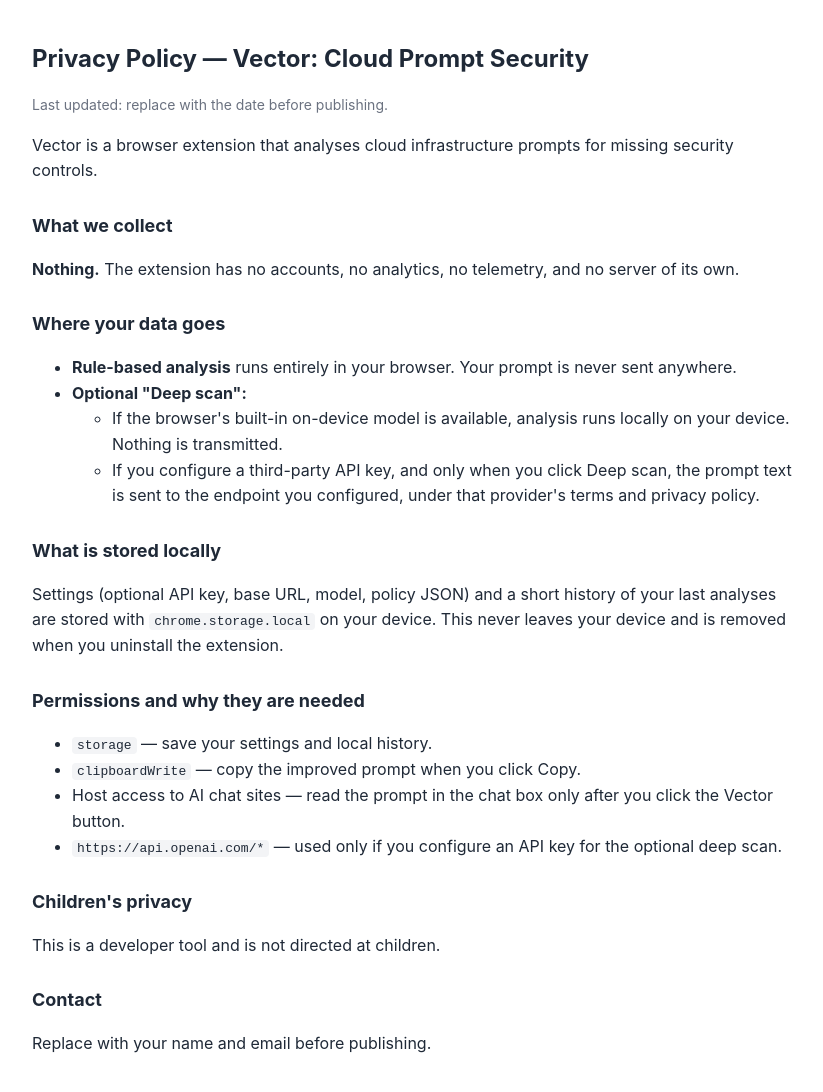
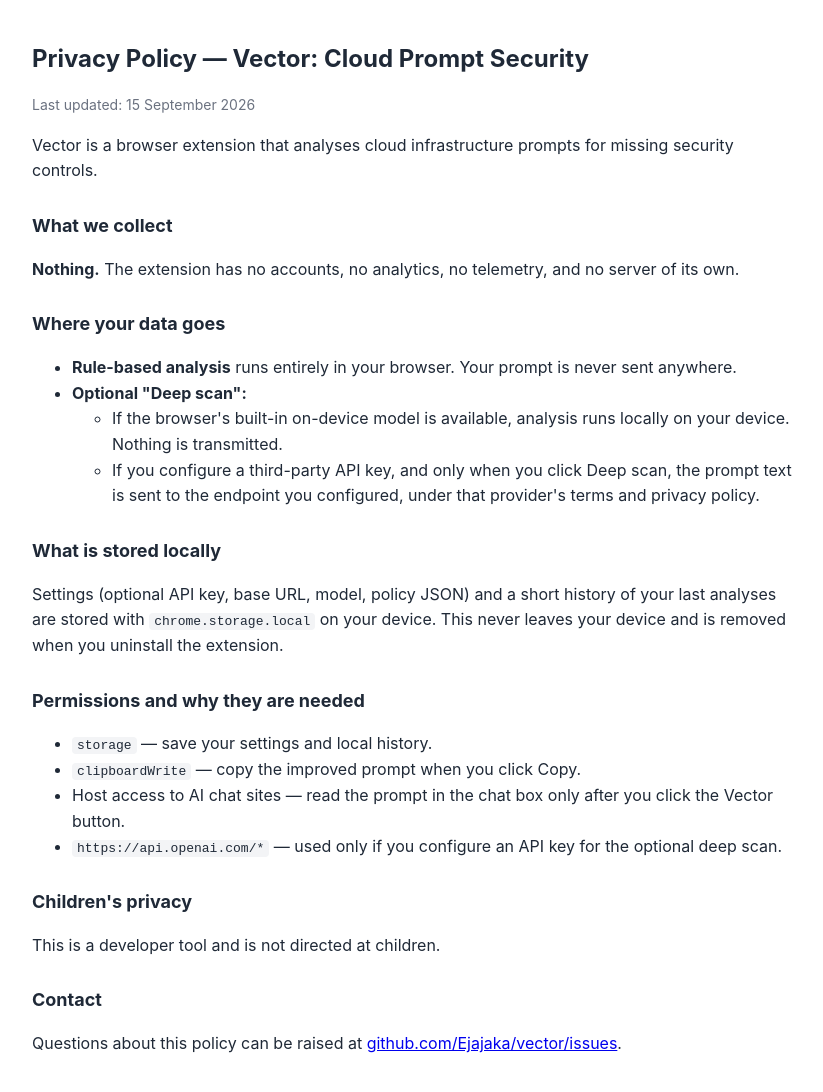
Before and after one commit to Ejajaka/vector, a browser extension: page store/privacy-policy.html in a window 1280 px wide. Shown: the whole page, without its empty margins (228-1051 px from the left). Drawn offline with Linux system fonts and the light colour scheme.

Commit message:
Finalize privacy policy contact and date

```diff
--- a/store/privacy-policy.html
+++ b/store/privacy-policy.html
@@ -14,7 +14,7 @@
 </head>
 <body>
   <h1>Privacy Policy — Vector: Cloud Prompt Security</h1>
-  <p class="muted">Last updated: replace with the date before publishing.</p>
+  <p class="muted">Last updated: 15 September 2026</p>
 
   <p>Vector is a browser extension that analyses cloud infrastructure prompts
      for missing security controls.</p>
@@ -58,6 +58,7 @@
   <p>This is a developer tool and is not directed at children.</p>
 
   <h2>Contact</h2>
-  <p>Replace with your name and email before publishing.</p>
+  <p>Questions about this policy can be raised at
+     <a href="https://github.com/Ejajaka/vector/issues">github.com/Ejajaka/vector/issues</a>.</p>
 </body>
 </html>
```
